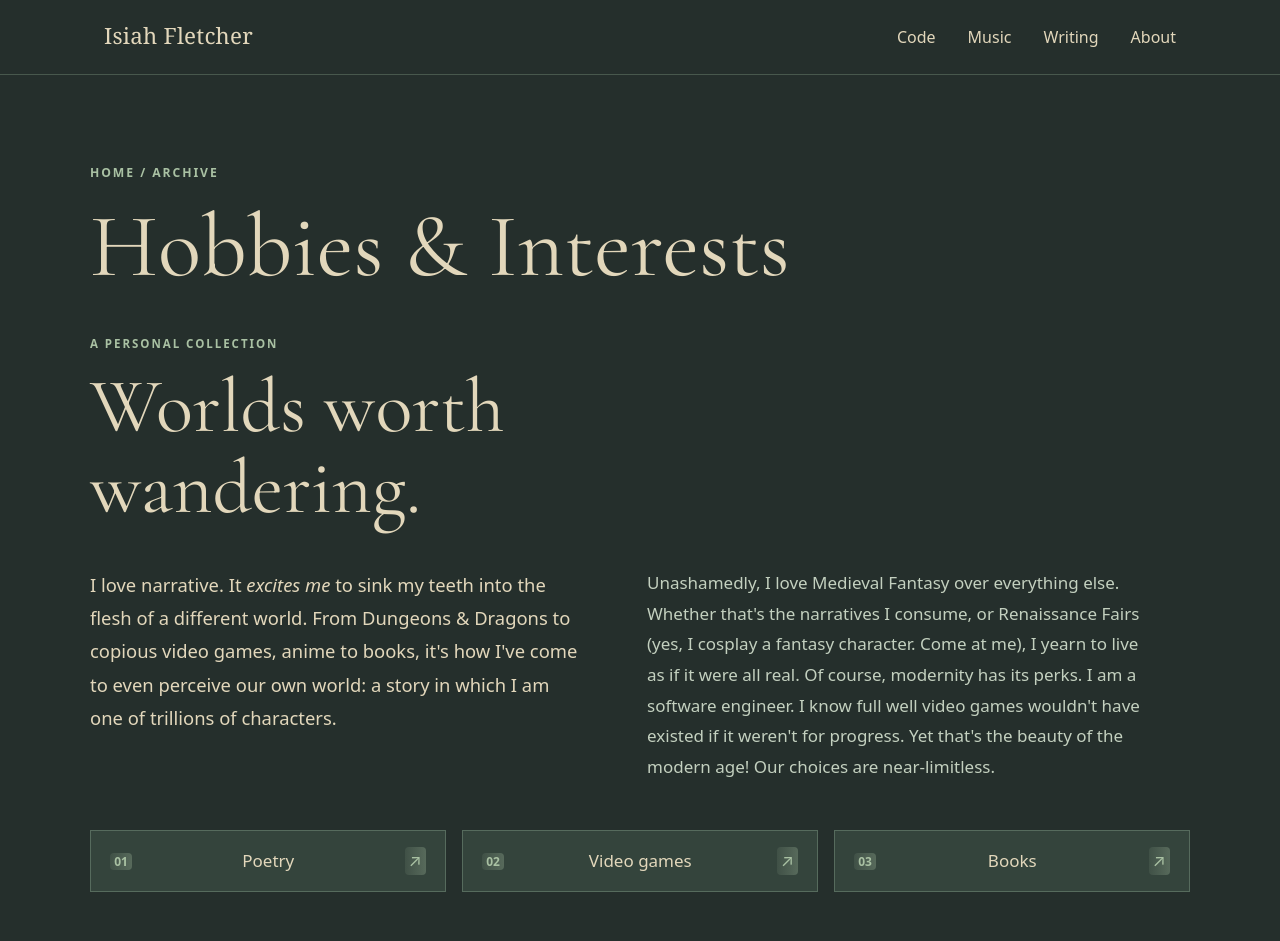
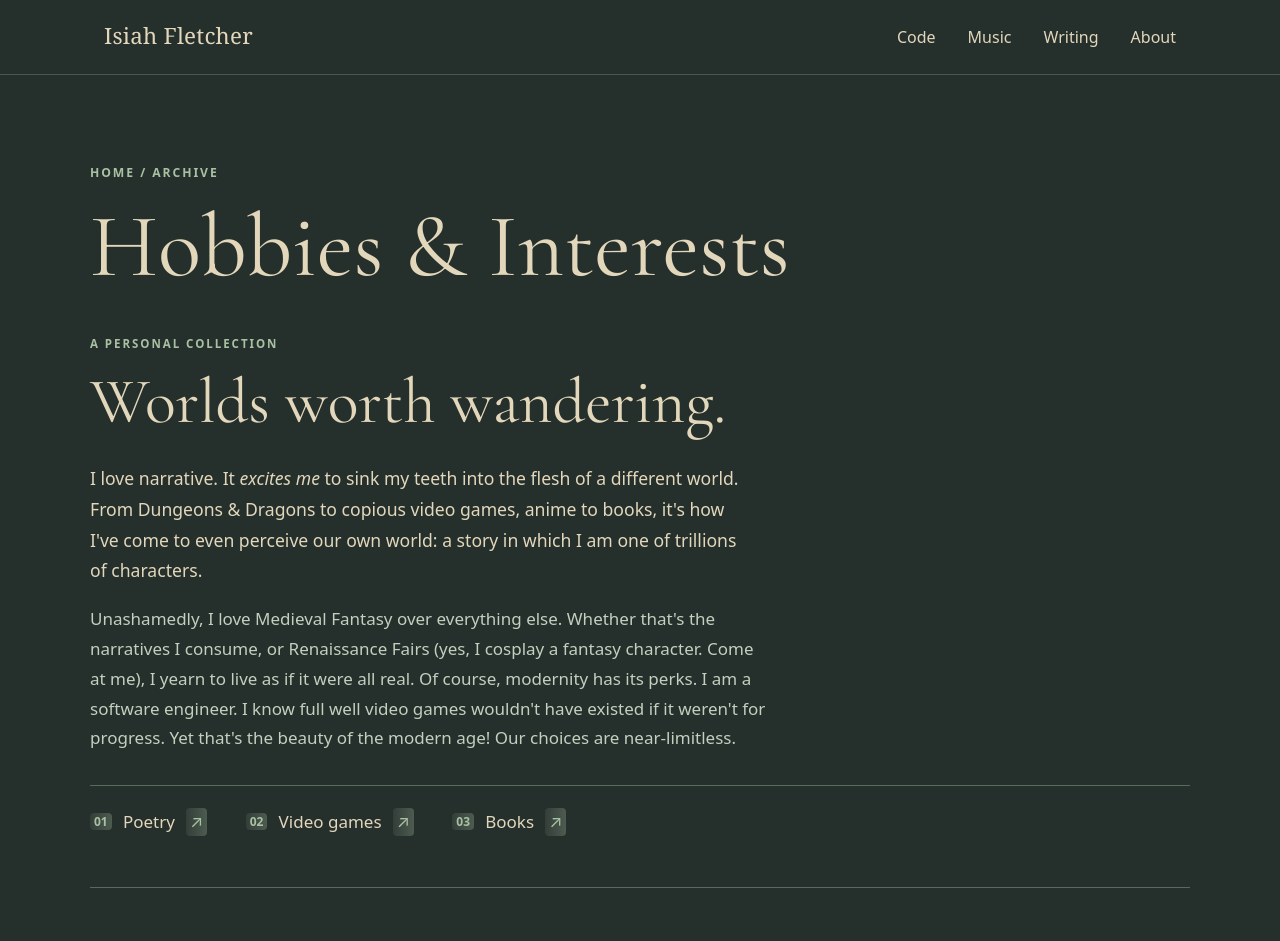
Before and after one commit to Ifletcher668/portfolio, an Astro site: page /hobbies in a window 1280 px wide. Shown: the top 941 px of the page. Built offline with nearby package versions, Linux system fonts and the light colour scheme; Astro itself is replaced by a stand-in of ours.

Commit message:
style: refine hobbies intro hierarchy and simplify section navigation

```diff
--- a/src/pages/hobbies.astro
+++ b/src/pages/hobbies.astro
@@ -216,17 +216,17 @@ const BOOKS_LIST = [
 </Layout>
 <style>
   .hobbies-library{--library-border:#566b5d;--library-sage:#a9c1a3;--library-paper:#e2d7bb}
-  .library-intro{padding:0 0 4rem}
+  .library-intro{padding:0 0 2.8rem}
   .section-label{font:600 .72rem/1.5 system-ui,sans-serif;letter-spacing:.17em;text-transform:uppercase;color:var(--library-sage)!important;margin:0 0 .9rem}
-  .library-intro h2{font-size:clamp(3rem,6vw,5.2rem);line-height:1.05;max-width:12ch;margin:0 0 2.5rem;color:var(--library-paper)}
-  .intro-columns{display:grid;grid-template-columns:1fr 1fr;gap:clamp(1.5rem,5vw,4rem);max-width:1050px}
-  .intro-columns p{line-height:1.8;margin:0;color:#c3d0bf}
-  .intro-columns p:first-child{font-size:1.15rem;color:var(--library-paper)}
-  .library-index{display:grid;grid-template-columns:repeat(3,minmax(0,1fr));gap:1rem;margin-top:3rem}
-  .library-index a{display:flex;gap:.7rem;align-items:center;justify-content:space-between;padding:1rem 1.2rem;border:1px solid var(--library-border);background:#34443c;color:var(--library-paper);text-decoration:none}
+  .library-intro h2{font-size:clamp(2.8rem,5vw,4.35rem);line-height:1.1;max-width:none;margin:0 0 1.6rem;color:var(--library-paper)}
+  .intro-columns{display:block;max-width:70ch}
+  .intro-columns p{line-height:1.75;margin:0 0 1.15rem;color:#c3d0bf}
+  .intro-columns p:first-child{font-size:1.1rem;color:var(--library-paper)}
+  .library-index{display:flex;flex-wrap:wrap;gap:clamp(1.3rem,3vw,3rem);margin-top:2rem;padding-top:1rem;border-top:1px solid var(--library-border)}
+  .library-index a{display:inline-flex;gap:.7rem;align-items:center;padding:.35rem 0;color:var(--library-paper);text-decoration:none;border-bottom:1px solid transparent}
   .library-index a span:first-child{color:var(--library-sage);font:600 .75rem system-ui,sans-serif}
   .library-index a span:last-child{color:var(--library-sage)}
-  .library-index a:hover{border-color:#a9c1a3;background:#3b5044}
+  .library-index a:hover,.library-index a:focus-visible{border-bottom-color:#a9c1a3;color:#a9c1a3}
   .library-section{padding:3.5rem 0 4.5rem;border-top:1px solid var(--library-border);scroll-margin-top:2rem}
   .section-heading{display:grid;grid-template-columns:1fr 1fr;gap:2rem;align-items:end;margin-bottom:2rem}
   .section-heading h2{font-size:clamp(2.7rem,5vw,4.2rem);margin:0}
@@ -252,6 +252,6 @@ const BOOKS_LIST = [
   .game-card,.book-card,.poetry-grid :global(.poem),.library-index a{transition:transform .3s ease,box-shadow .3s ease,border-color .3s ease,background-color .3s ease}
   @media(hover:hover) and (pointer:fine){.game-card:hover,.book-card:hover,.poetry-grid :global(.poem):hover{border-color:#a9c1a3;box-shadow:0 18px 36px rgba(10,20,16,.25)}}
   @media(max-width:850px){.poetry-grid{grid-template-columns:repeat(2,minmax(0,1fr))}}
-  @media(max-width:650px){.intro-columns,.section-heading,.game-grid{grid-template-columns:1fr}.library-index{grid-template-columns:1fr;gap:.5rem}.poetry-grid{grid-template-columns:1fr}.library-section{padding:2.7rem 0 3rem}.book-card{grid-template-columns:38px minmax(0,1fr)}.book-content{padding:1.3rem}.intro-columns{gap:1rem}}
+  @media(max-width:650px){.intro-columns,.section-heading,.game-grid{grid-template-columns:1fr}.library-index{gap:.8rem 1.6rem}.poetry-grid{grid-template-columns:1fr}.library-section{padding:2.7rem 0 3rem}.book-card{grid-template-columns:38px minmax(0,1fr)}.book-content{padding:1.3rem}.intro-columns{gap:1rem}}
   @media(prefers-reduced-motion:reduce){.game-card,.book-card,.poetry-grid :global(.poem),.library-index a{transition:none;transform:none!important}}
 </style>
```
